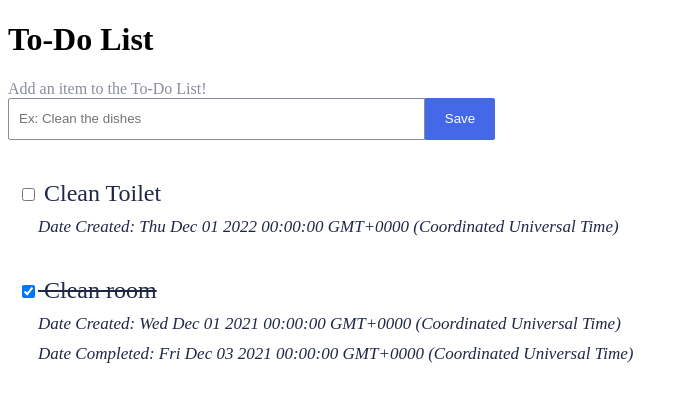
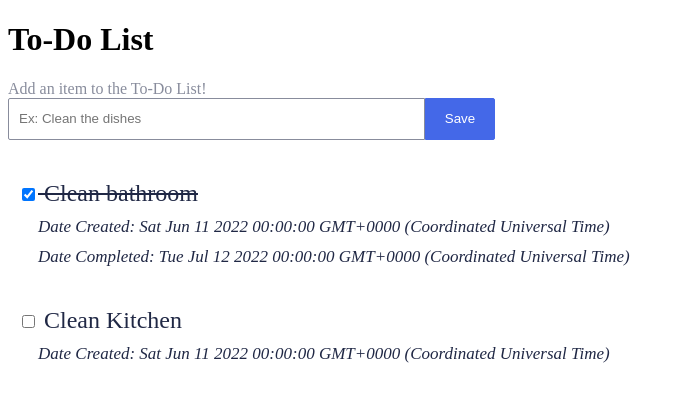
Before and after one commit to mkinz006/todo-list, an Angular app: page / in a window 1280 px wide. Shown: the top 402 px of the page, without its empty margins (0-688 px from the left). Built offline with nearby package versions, Linux system fonts and the light colour scheme.

Commit message:
Now uses testdata.json

```diff
--- a/src/app/app.component.ts
+++ b/src/app/app.component.ts
@@ -10,23 +10,11 @@ import SampleJson from '../assets/testdata.json';
 export class AppComponent {
   title = 'todo-list';
 
-  todoItemList:TodoItem[] = [
-    {
-      itemDescription: "Clean Toilet",
-      isCompleted: false,
-      dateCreated: new Date(2022,11,1)
-    },
-    {
-      itemDescription: "Clean room",
-      isCompleted: true,
-      dateCreated: new Date(2021,11,1),
-      dateCompleted: new Date(2021,11,3)
-    }
-  ];
+  todoItemList:TodoItem[] = this.getData().map(x => new TodoItem(x));
   ngOnInit(){
     this.getData();
   }
   getData(){
-    console.log(SampleJson);
+    return SampleJson;
   }
 }
--- a/src/app/todo-item.ts
+++ b/src/app/todo-item.ts
@@ -1,6 +1,14 @@
-export interface TodoItem {
-    itemDescription:string,
-    isCompleted:boolean,
-    dateCreated: Date,
-    dateCompleted?:Date,
+export class TodoItem {
+    itemDescription:string;
+    isCompleted:boolean;
+    dateCreated: Date;
+    dateCompleted?:Date;
+
+    constructor(json:any) {
+        this.itemDescription = json.itemDescription;
+        this.isCompleted = json.isCompleted;
+        this.dateCreated = new Date(json.dateCreated);
+        this.dateCompleted = new Date(json.dateCompleted)
+
+    }
 }
--- a/src/assets/testdata.json
+++ b/src/assets/testdata.json
@@ -6,7 +6,7 @@
         "dateCompleted":"2022-07-12"
     },
     {
-        "itemDescription":"Clean Kitcher",
+        "itemDescription":"Clean Kitchen",
         "isCompleted":false,
         "dateCreated":"2022-06-11"
     }
```
